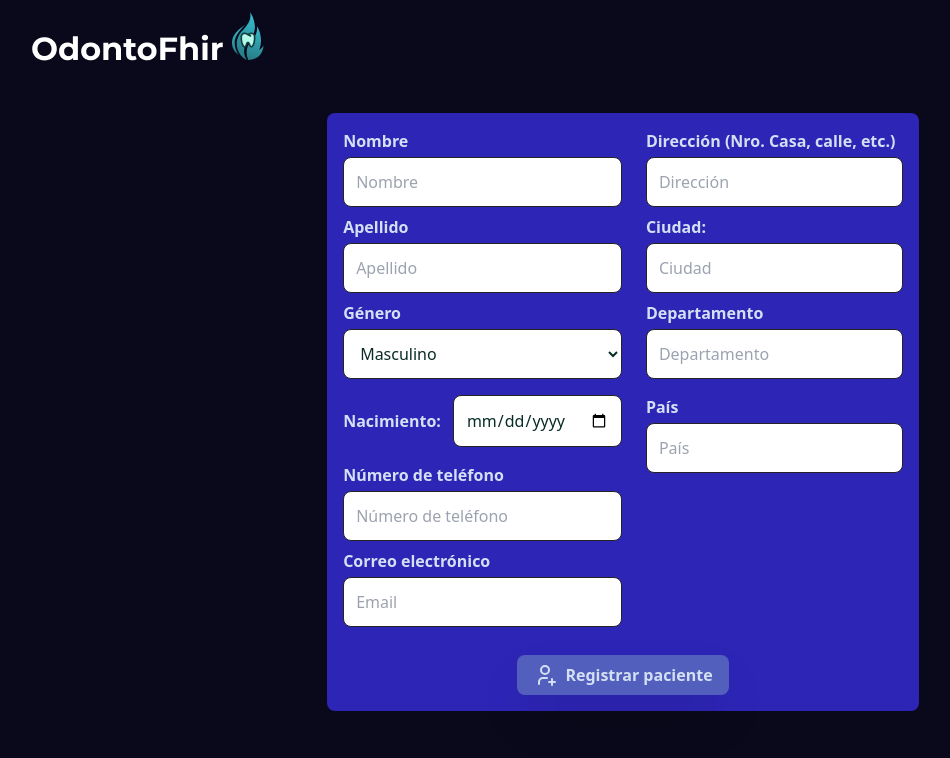
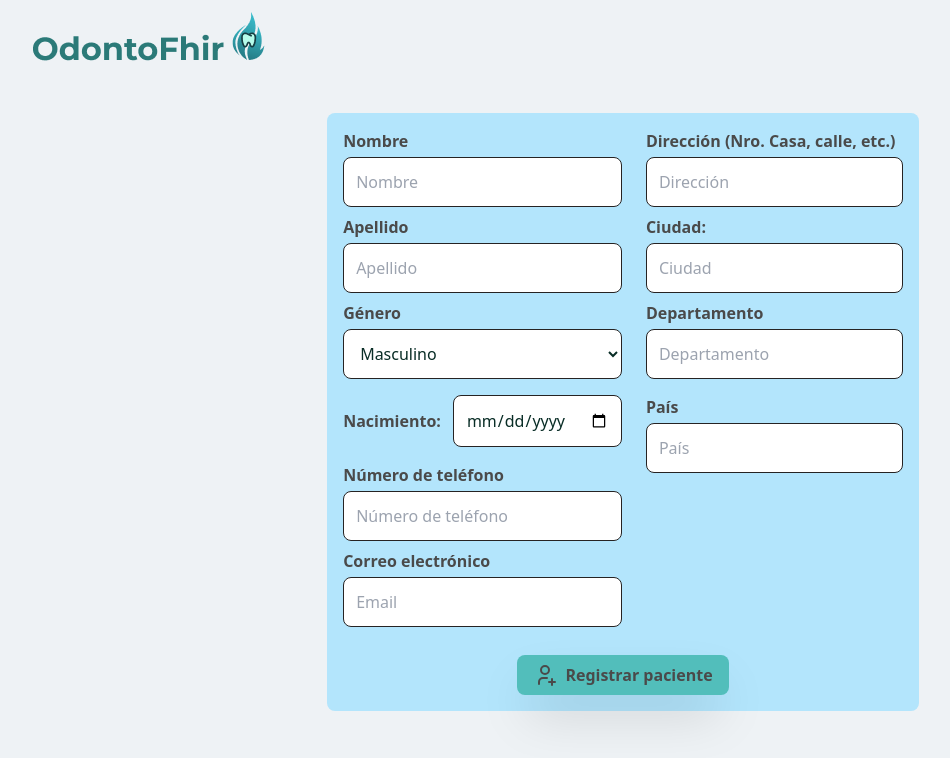
Before and after one commit to DrGomez21/odontofhir-client, a React (Vite) app: page /patients-create in a window 1280 px wide. Shown: the top 758 px of the page, without its empty margins (17-967 px from the left). Built offline with nearby package versions, Linux system fonts and the light colour scheme.

Commit message:
cambios en la UI

```diff
--- a/src/api/fhir.api.ts
+++ b/src/api/fhir.api.ts
@@ -15,3 +15,12 @@ export const getAllPatient = async () => {
         return []
     }
 }
+
+export const deletePatient = async (id: number) => {
+    try {
+        const response = await axios.delete(`http://localhost:8080/fhir/Patient/${id}`)
+        return response
+    } catch (error) {
+        console.log(error)
+    }
+}
--- a/src/components/PatientRow.tsx
+++ b/src/components/PatientRow.tsx
@@ -23,6 +23,20 @@ export const PatientRow = ({ patient }: Props) => {
       </td>
       <td className="font-semibold text-center text-base">{new Date(patient.birthDate).toLocaleDateString()}</td>
       <td className="text-end pr-4 font-semibold text-base">{patient.telecom[0].value}</td>
+      <td className="text-end pr-4 font-semibold text-base">
+        <div className="flex gap-2 justify-center">
+          <button className="p-1 bg-accent rounded-md border border-background hover:bg-red-300">
+            <svg xmlns="http://www.w3.org/2000/svg" width={24} height={24} viewBox="0 0 24 24" fill="none" stroke="currentColor" strokeWidth={2} strokeLinecap="round" strokeLinejoin="round" className="icon icon-tabler icons-tabler-outline icon-tabler-trash">
+              <path stroke="none" d="M0 0h24v24H0z" fill="none" />
+              <path d="M4 7l16 0" />
+              <path d="M10 11l0 6" />
+              <path d="M14 11l0 6" />
+              <path d="M5 7l1 12a2 2 0 0 0 2 2h8a2 2 0 0 0 2 -2l1 -12" />
+              <path d="M9 7v-3a1 1 0 0 1 1 -1h4a1 1 0 0 1 1 1v3" />
+            </svg>
+          </button>
+        </div>
+      </td>
     </tr>
   )
 }
--- a/src/components/PatientTable.tsx
+++ b/src/components/PatientTable.tsx
@@ -8,9 +8,12 @@ function PatientTable() {
   // En caso de que no vengan pacientes se ejecuta este return.
   if (patients.length == 0) {
     return (
-      <div className="flex flex-col gap-2 items-center px-4 py-2 shadow-xl bg-slate-50">
-        <img src="https://raw.githubusercontent.com/Tarikul-Islam-Anik/Animated-Fluent-Emojis/master/Emojis/People%20with%20professions/Man%20Health%20Worker%20Light%20Skin%20Tone.png" alt="No hay pacientes" width="96" height="96" />
-        <span className="font-semibold text-lg">Ocurrió un error o no hay pacientes registrados.</span>
+      <div className="h-screen bg-background">
+        <div className="flex flex-col gap-2 items-center px-4 py-2 shadow-xl bg-slate-50">
+          <img src="https://raw.githubusercontent.com/Tarikul-Islam-Anik/Animated-Fluent-Emojis/master/Emojis/People%20with%20professions/Man%20Health%20Worker%20Light%20Skin%20Tone.png" alt="No hay pacientes" width="96" height="96" />
+          <span className="font-semibold text-lg">Ocurrió un error o no hay pacientes registrados.</span>
+        </div>
+
       </div>
     )
   }
@@ -23,6 +26,7 @@ function PatientTable() {
           <th scope="col" className="py-4">Género</th>
           <th scope="col" className="py-4">Nacimiento</th>
           <th scope="col" className="py-4">Contacto</th>
+          <th scope="col" className="py-4">Actions</th>
         </thead>
         <tbody>
           {
--- a/src/index.css
+++ b/src/index.css
@@ -4,11 +4,11 @@
 
 @layer base {
   :root {
-    --text: #d3e0f3;
-    --background: #09091b;
-    --primary: #2d25b6;
-    --secondary: #f0f0ff;
-    --accent: #525fbc;
+    --text: #4A4A4A;
+    --background: #EEF2F5;
+    --primary: #B3E5FC;
+    --secondary: #2B7A78;
+    --accent: #52bebb;
   }
   .dark {
     --text: #d3e0f3;
--- a/src/pages/PatientFormCreate.tsx
+++ b/src/pages/PatientFormCreate.tsx
@@ -8,7 +8,7 @@ function PatientFormCreate() {
     <div className="px-12 flex flex-col bg-background h-screen text-text">
       <header className="w-full items-center justify-between py-3">
         <Link to={'/'}>
-          <img src="./odontofhir-logo.png" alt="OdontoFhir" />
+          <img src="./negative-odontofhir-logo.png" alt="OdontoFhir" />
         </Link>
       </header>
       <div className="flex w-full justify-center items-center px-4 mt-10">
--- a/src/pages/PatientsPage.tsx
+++ b/src/pages/PatientsPage.tsx
@@ -4,18 +4,18 @@ import PatientTable from "../components/PatientTable"
 function PatientsPage() {
 
   return (
-    <div className="px-12 flex flex-col bg-background h-screen text-text">
+    <div className="px-12 flex flex-col bg-background h-full text-text">
 
       <header className="w-full items-center justify-between py-3">
-        <img src="./odontofhir-logo.png" alt="OdontoFhir" />
+        <img src="./negative-odontofhir-logo.png" alt="OdontoFhir" />
       </header>
 
       <div className="mt-4 mb-4 py-4 px-4 flex w-full justify-between">
         <h1 className="text-2xl font-bold">Pacientes</h1>
-        <input type="search" id="patient-search-bar" className="border-2 border-[#121212] rounded-md py-2 px-4" placeholder="Buscar paciente..." />
+        {/* <input type="search" id="patient-search-bar" className="border-2 border-[#121212] rounded-md py-2 px-4" placeholder="Buscar paciente..." /> */}
         <Link
           to="/patients-create"
-          className="flex gap-2 items-center font-semibold hover:scale-105 rounded-lg bg-primary px-3 shadow-2xl transition-all text-text hover:shadow-primary"
+          className="flex gap-2 py-2 px-4 items-center font-semibold hover:scale-105 rounded-lg bg-primary shadow-2xl transition-all text-text hover:shadow-primary"
         >
           <svg xmlns="http://www.w3.org/2000/svg" width={24} height={24} viewBox="0 0 24 24" fill="none" stroke="currentColor" strokeWidth={2} strokeLinecap="round" strokeLinejoin="round" className="icon icon-tabler icons-tabler-outline icon-tabler-user-plus">
             <path stroke="none" d="M0 0h24v24H0z" fill="none" />
@@ -28,7 +28,7 @@ function PatientsPage() {
         </Link>
       </div>
 
-      <div className="flex w-full justify-center px-4">
+      <div className="flex w-full justify-center px-4 pb-6">
         <PatientTable />
       </div>
 
```
Also changed, not shown: public/negative-odontofhir-logo.png (added).
